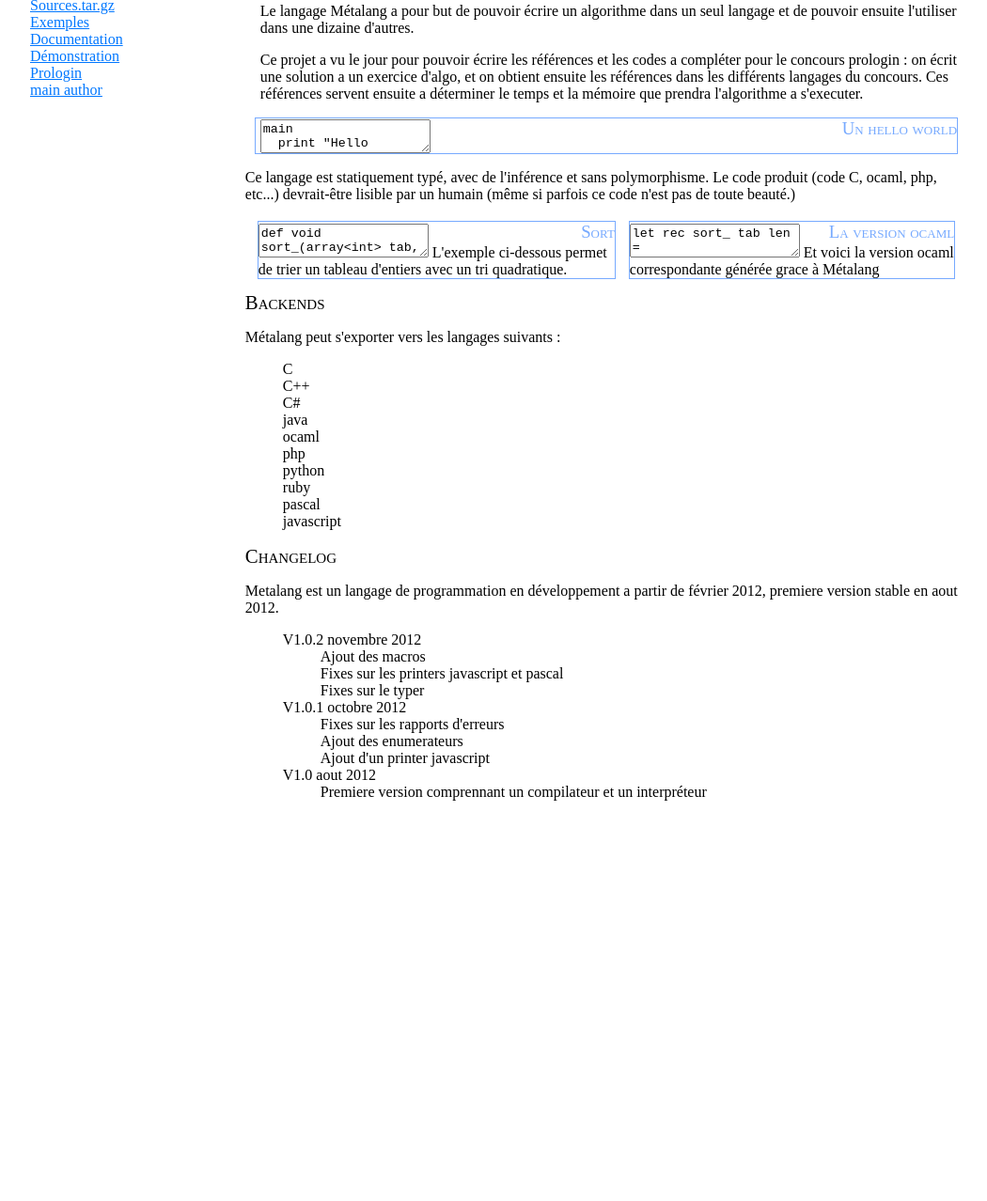
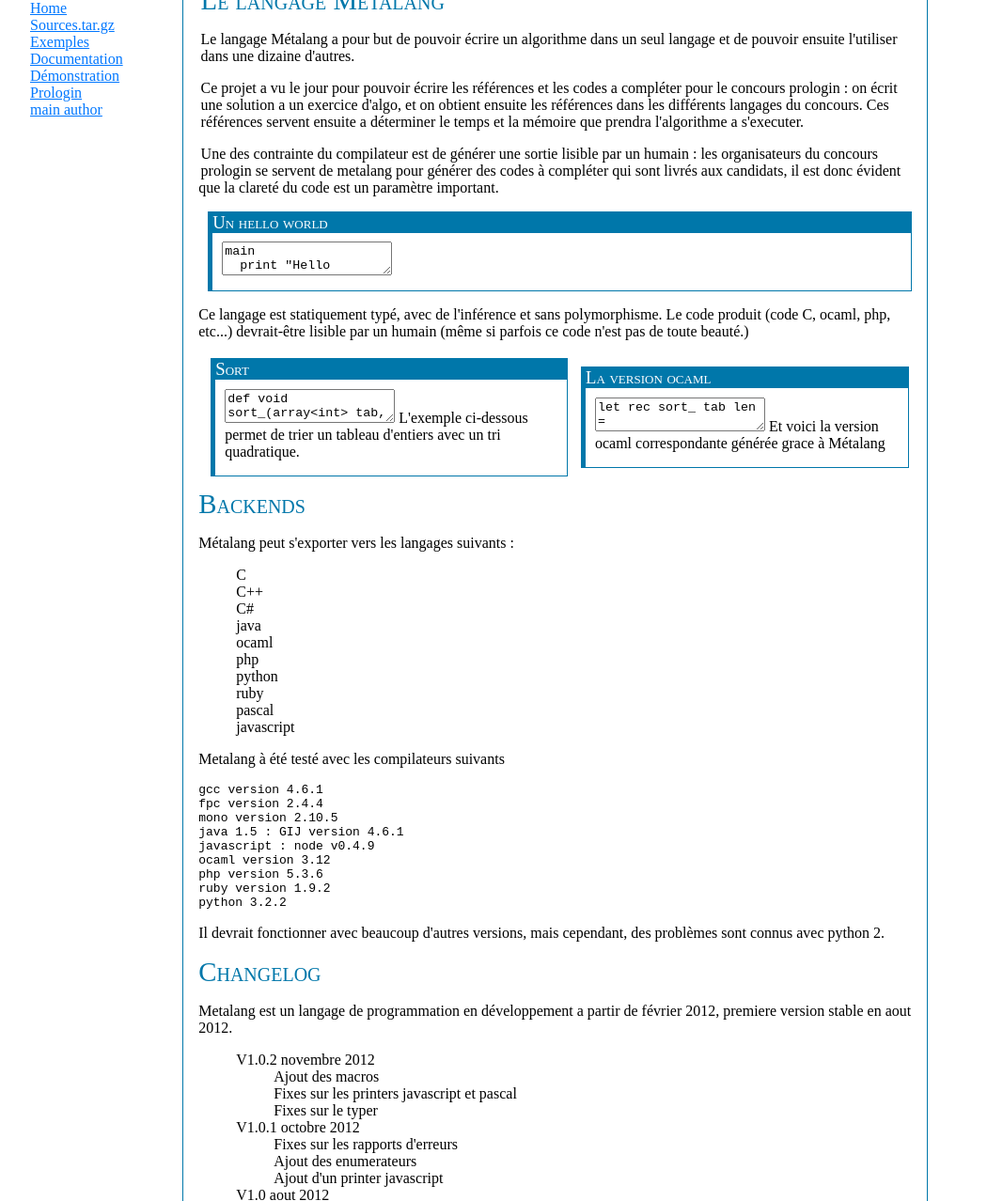
Before and after one commit to Shloub/metalang, a plain HTML site: page js/index.html in a window 1280 px wide. Shown: the part 72-1350 px from the top of the page at 94% size, without its empty margins (16-1066 px from the left). Before the commit the page ends 948 px from the top, so only its background shows below. Drawn offline with Linux system fonts and the light colour scheme; a script that the page names is missing.

Commit message:
website update

```diff
--- a/js/global.css
+++ b/js/global.css
@@ -1,13 +1,12 @@
 h1 {
-  font-size: 1.5em;
-  color: #7AF;
+  font-size: 2.5em;
+  color: #07A;
   text-align: center;
+  border-bottom: 1px solid #07A;
 }
 h2 {
-  font-size: 1.1em;
-}
-h2 {
-  font-size: 1.3em;
+  color: #07A;
+  font-size: 1.8em;
 }
 h1, h2, h3 {
   padding: 0px;
@@ -15,22 +14,22 @@ h1, h2, h3 {
   font-variant: small-caps;
   font-weight: normal;
 }
-h2, h3 {
-  color: black ;
-}
 #left {
 float:left;
-width: 20%;
+width: 15%;
+height:auto;
 padding-bottom: 2em;
 padding-right: 1em;
 margin-right: 1em;
 }
 
 #right{
+  border-left: 1px solid #07A;
+  border-right: 1px solid #07A;
   padding-left: 1em;
   padding-right: 1em;
   width: 60%;
-  margin-left: 20%;
+  margin-left: 16%;
 }
 
 #anchors {
@@ -50,14 +49,24 @@ a:visited {
 .editor {
 margin-left:10px;
 margin-bottom:10px;
-border: 1px solid #7AF;
+border-left: 5px solid #07A;
+border-right: 1px solid #07A;
+border-bottom: 1px solid #07A;
+border-top: 1px solid #07A;
+padding-left: 10px;
+padding-bottom:1em;
 }
 
 .editor h3 {
-  color: #7AF;
-  margin:0px;
-  text-align: right;
-  margin-bottom: -1.1em;
+  background: #07A;
+  color: #FFF;
+  margin-bottom:0.5em;
+  margin-top:0px;
+  margin-right:0px;
+  margin-left:0px;
+
+  text-align: left;
+  margin-left:-10px;
 }
 
 .CodeMirror-scroll {
--- a/js/index.html
+++ b/js/index.html
@@ -30,7 +30,7 @@
 <h2>Le langage Métalang</h2>
 <p>Le langage Métalang a pour but de pouvoir écrire un algorithme dans un seul langage et de pouvoir ensuite l'utiliser dans une dizaine d'autres.</p>
 <p>Ce projet a vu le jour pour pouvoir écrire les références et les codes a compléter pour le concours prologin : on écrit une solution a un exercice d'algo, et on obtient ensuite les références dans les différents langages du concours. Ces références servent ensuite a déterminer le temps et la mémoire que prendra l'algorithme a s'executer.</p>
-
+<p>Une des contrainte du compilateur est de générer une sortie lisible par un humain : les organisateurs du concours prologin se servent de metalang pour générer des codes à compléter qui sont livrés aux candidats, il est donc évident que la clareté du code est un paramètre important.</p>
 <div class="editor">
 <h3>Un hello world</h3>
 <textarea id="exemple0">
@@ -125,6 +125,22 @@ Et voici la version ocaml correspondante générée grace à Métalang
 <li>javascript</li>
 </ul>
 
+<p>Metalang à été testé avec les compilateurs suivants</p>
+<pre>
+gcc version 4.6.1
+fpc version 2.4.4
+mono version 2.10.5
+java 1.5 : GIJ version 4.6.1
+javascript : node v0.4.9
+ocaml version 3.12
+php version 5.3.6
+ruby version 1.9.2
+python 3.2.2
+</pre>
+<p>
+Il devrait fonctionner avec beaucoup d'autres versions, mais cependant, des problèmes sont connus avec python 2.</p>
+
+
 <h2>Changelog</h2>
 <p>Metalang est un langage de programmation en développement a partir de février 2012, premiere version stable en aout 2012.</p>
 <ul>
```
Also changed, not shown: js/demo.html (+15 -7 lines), js/doc.html (+12 -7 lines).
